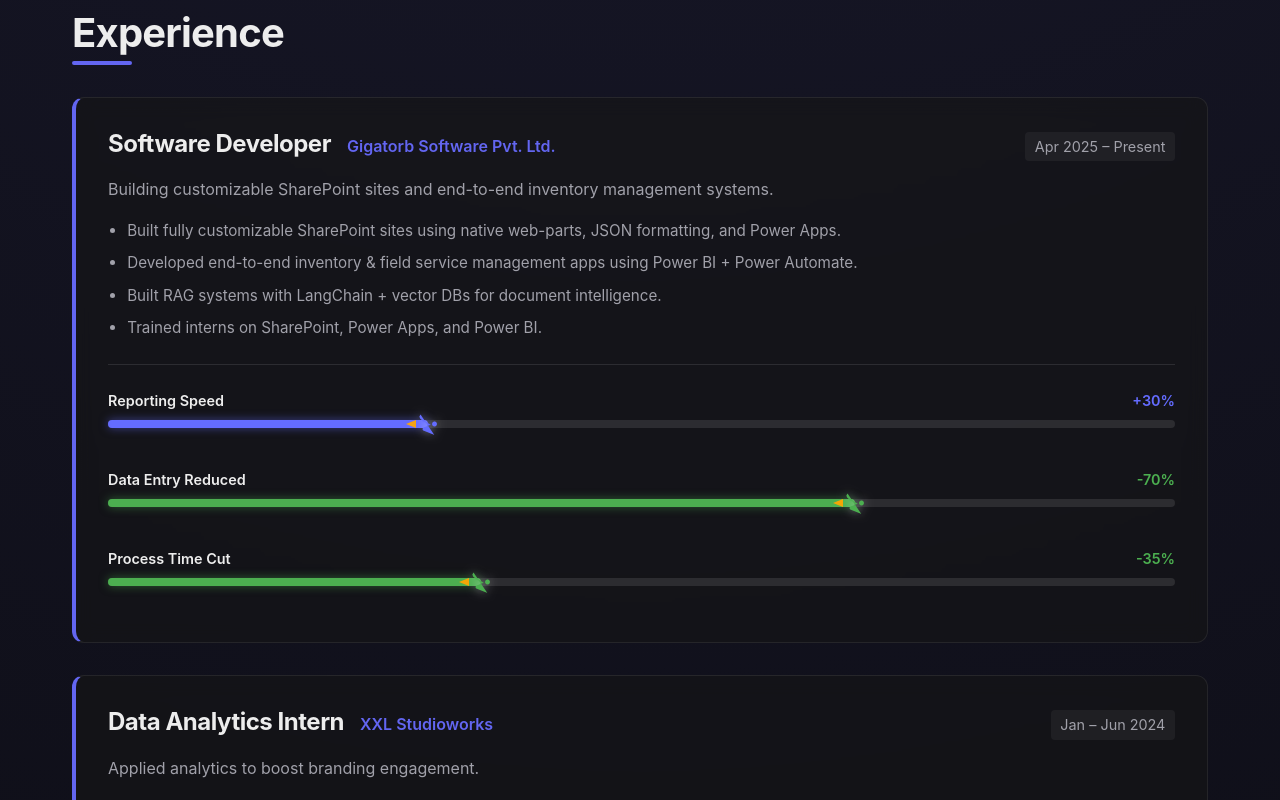
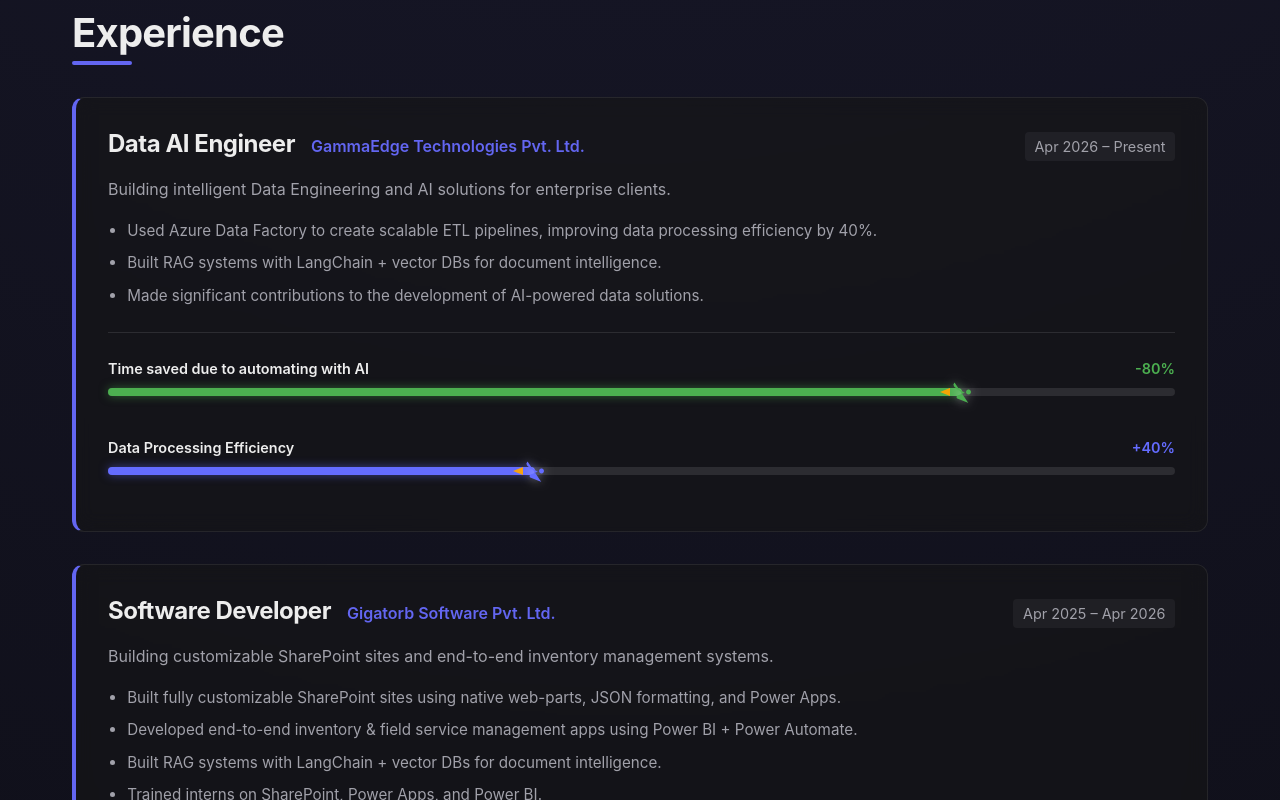
Before and after one commit to Gaurav-Sharma-007/PortfolioSite, a React (Vite) app: page / in a window 1280 px wide. Shown: the part 1060-1860 px from the top of the page. Built offline with nearby package versions, Linux system fonts and the light colour scheme.

Commit message:
New experience added

```diff
--- a/src/data.js
+++ b/src/data.js
@@ -30,11 +30,27 @@ export const portfolioData = {
     }
   ],
   experience: [
+        {
+      id: 1,
+      role: "Data AI Engineer",
+      company: "GammaEdge Technologies Pvt. Ltd.",
+      period: "Apr 2026 – Present",
+      description: "Building intelligent Data Engineering and AI solutions for enterprise clients.",
+      details: [
+        "Used Azure Data Factory to create scalable ETL pipelines, improving data processing efficiency by 40%.",
+        "Built RAG systems with LangChain + vector DBs for document intelligence.",
+        "Made significant contributions to the development of AI-powered data solutions."
+      ],
+      stats: [
+        { label: " Time saved due to automating with AI", value: 80, suffix: "%", prefix: "-" },
+        { label: "Data Processing Efficiency", value: 40, suffix: "%", prefix: "+" }
+      ]
+    },
     {
-      id: 1,
+      id: 2,
       role: "Software Developer",
       company: "Gigatorb Software Pvt. Ltd.",
-      period: "Apr 2025 – Present",
+      period: "Apr 2025 – Apr 2026",
       description: "Building customizable SharePoint sites and end-to-end inventory management systems.",
       details: [
         "Built fully customizable SharePoint sites using native web-parts, JSON formatting, and Power Apps.",
@@ -49,7 +65,7 @@ export const portfolioData = {
       ]
     },
     {
-      id: 2,
+      id: 3,
       role: "Data Analytics Intern",
       company: "XXL Studioworks",
       period: "Jan – Jun 2024",
@@ -62,7 +78,7 @@ export const portfolioData = {
       ]
     },
     {
-      id: 3,
+      id: 4,
       role: "ML Intern",
       company: "Reliance Jio",
       period: "Jun – Aug 2023",
```
